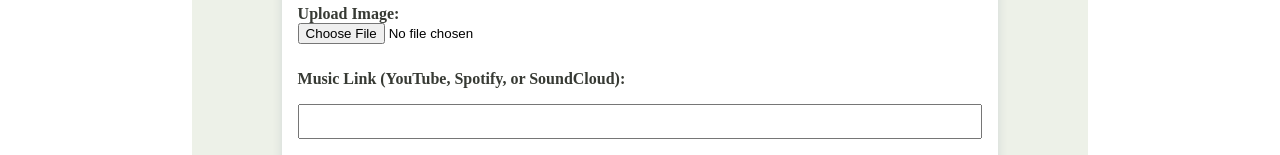
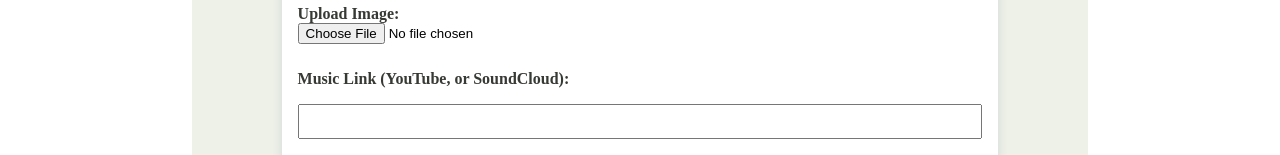
Before and after one commit to Sadiat360/inspireShare-client, a React (Vite) app: page /CategoryForm in a window 1280 px wide. Shown: the part 299-454 px from the top of the page. Built offline with nearby package versions, Linux system fonts and the light colour scheme; no server answers.

Commit message:
changed music link input type to url

```diff
--- a/src/components/CategoryForm/CategoryForm.jsx
+++ b/src/components/CategoryForm/CategoryForm.jsx
@@ -113,9 +113,9 @@ function categoryForm() {
                      )}
                </div>
                <div className="curate__music">
-                   <label className="curate__form-label" htmlFor="musciLink">Music Link (YouTube, Spotify, or SoundCloud):</label>
+                   <label className="curate__form-label" htmlFor="musciLink">Music Link (YouTube, or SoundCloud):</label>
                    <input className="curate__form-input"
-                          type="text"
+                          type="url"
                           name="musicLink"
                           value={formData.musicLink}
                           onChange={handleMusicLinkChange}
--- a/src/pages/CardPage/CardPage.jsx
+++ b/src/pages/CardPage/CardPage.jsx
@@ -4,7 +4,6 @@ import { jsPDF } from 'jspdf';
 import html2canvas from 'html2canvas';
 import muiscBar from '../../assets/images/musicBar.png'
 import './CardPage.scss'
-import PlayIcon from "../../components/PlayIcon/PlayIcon";
 import playVector from '../../assets/images/playVector.png'
 import MailIcon from "../../components/MailIcon/MailIcon";
 import clickOne from '../../assets/icons/click1.png'
@@ -16,7 +15,6 @@ import circleData from '../../assets/images/circle.png'
 
 
 function CardPage(){
-    // const [streaks, setStreaks] = useState([]);
     const navigate = useNavigate();
     const [error, setError] = useState([]);
     const [formData, setFormData] = useState(null);
@@ -26,7 +24,7 @@ function CardPage(){
 
 
     useEffect(() =>{
-          const savedData = localStorage.getItem('formData'); /// i used loclal storage to get form data inputs beacsue it was stored locally when users click submit
+          const savedData = localStorage.getItem('formData');
           if(savedData){
             setFormData(JSON.parse(savedData));
           }
@@ -111,16 +109,11 @@ function CardPage(){
 
                 </div>
 
-
-
             </div>
             <div className="card__btn-box">
               <button className="card__btn-bck" onClick={() => navigate('/CategoryForm')}>Back to Form</button>
               <button  className="card__btn" onClick={handleDownloadPDF}>Download</button>
             </div>
-
-
-
 
 
         </section>
```
